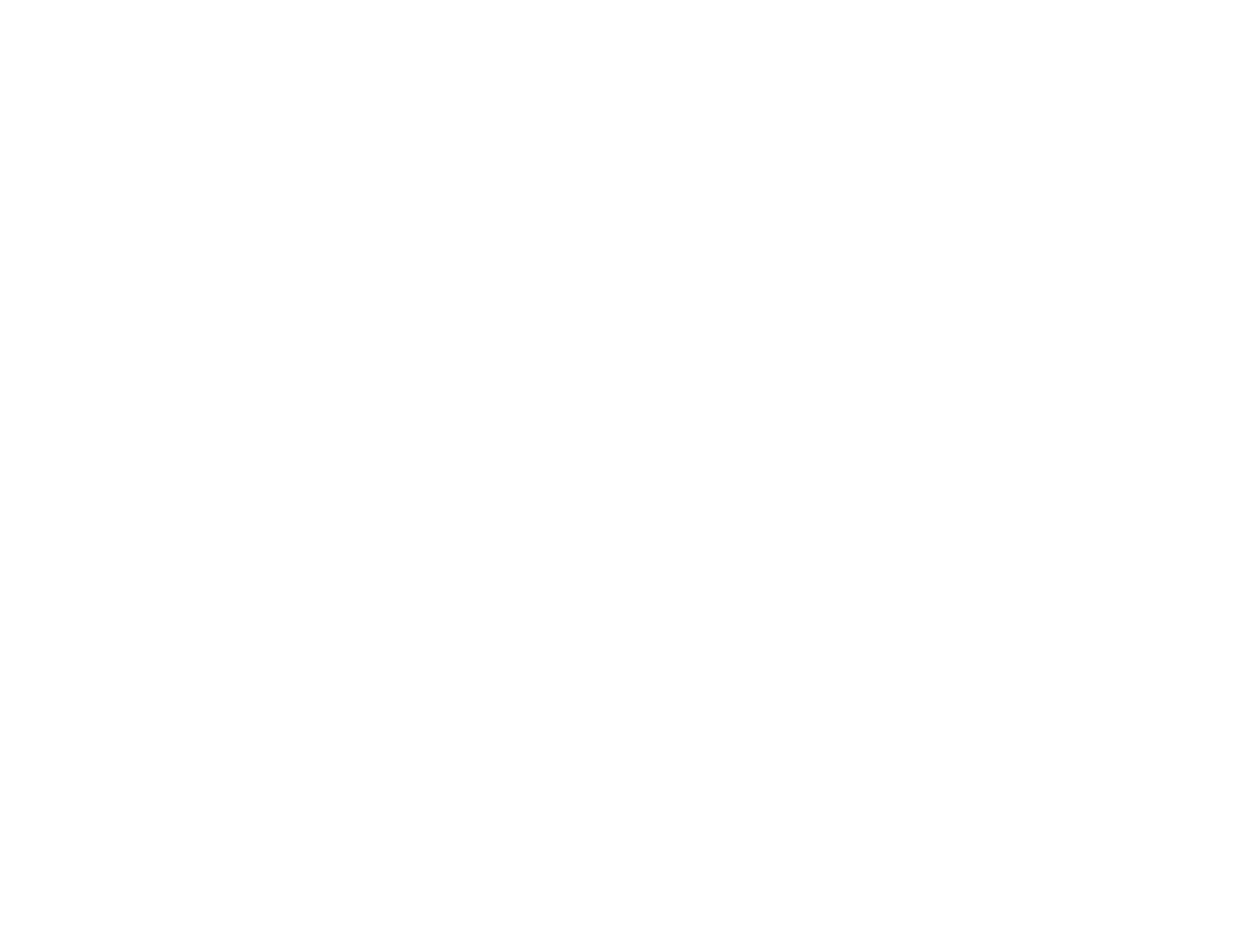
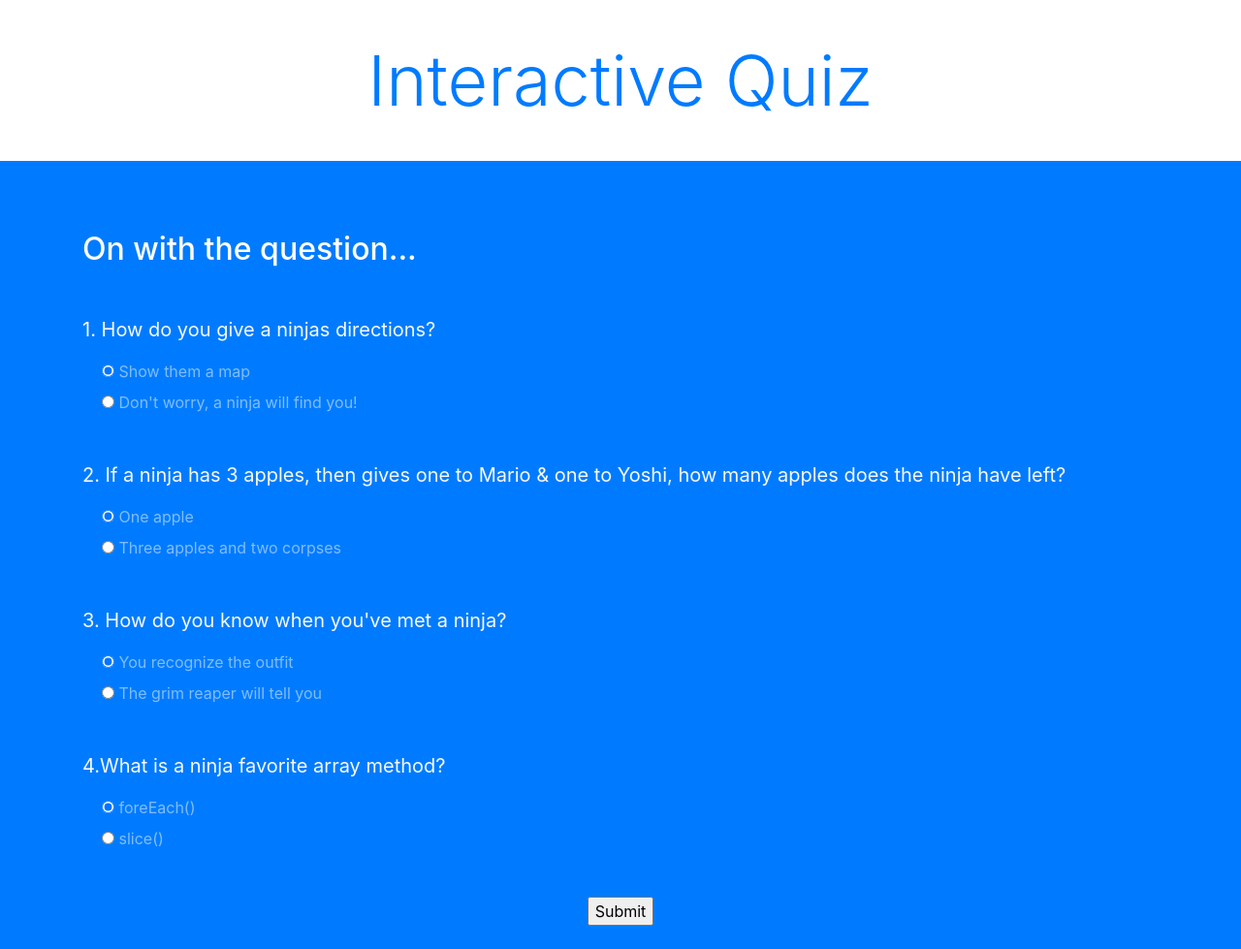
Before and after one commit to onedorn/interactive-quiz, a plain HTML site: page index.html in a window 1280 px wide. Shown: the whole page at 97% size. Before the commit the page ends 800 px from the top, so only its background shows below. Drawn offline with nearby package versions, Linux system fonts and the light colour scheme.

Commit message:
HTML template is done so far!

```diff
--- a/index.html
+++ b/index.html
@@ -8,7 +8,68 @@
     <title>Quiz</title>
 </head>
 <body>
+    <!-- Top section -->
+    <div class="intro py-3 bg-white text-center">
+        <div class="container">
+            <h2 class="text-primary display-3 my-4">Interactive Quiz</h2>
+        </div>
+    </div>
 
+    <!-- Quiz section -->
+    <div class="quiz py-4 bg-primary">
+        <div class="container">
+            <h2 class="my-5 text-white">On with the question...</h2>
+            <form class="quiz-form text-light">
+                <div class="my-5">
+                    <p class="lead font-weight-normal">1. How do you give a ninjas directions?</p>
+                    <div class="form-check my-2 text-white-50">
+                        <input type="radio" name="q1" value="A" checked>
+                        <label class="form-check-label">Show them a map</label>
+                    </div>
+                    <div class="form-check my-2 text-white-50">
+                        <input type="radio" name="q1" value="B">
+                        <label class="form-check-label">Don't worry, a ninja will find you!</label>
+                    </div>
+                </div>
+                <div class="my-5">
+                    <p class="lead font-weight-normal">2. If a ninja has 3 apples, then gives one to Mario & one to Yoshi, how many apples does the ninja have left?</p>
+                    <div class="form-check my-2 text-white-50">
+                        <input type="radio" name="q2" value="A" checked>
+                        <label class="form-check-label">One apple</label>
+                    </div>
+                    <div class="form-check my-2 text-white-50">
+                        <input type="radio" name="q2" value="B">
+                        <label class="form-check-label"></label>Three apples and two corpses</label>
+                    </div>
+                </div>
+                <div class="my-5">
+                    <p class="lead font-weight-normal">3. How do you know when you've met a ninja?</p>
+                    <div class="form-check my-2 text-white-50">
+                        <input type="radio" name="q3" value="A" checked>
+                        <label class="form-check-label">You recognize the outfit</label>
+                    </div>
+                    <div class="form-check my-2 text-white-50">
+                        <input type="radio" name="q3" value="B">
+                        <label class="form-check-label"></label>The grim reaper will tell you</label>
+                    </div>
+                </div>
+                <div class="my-5">
+                    <p class="lead font-weight-normal">4.What is a ninja favorite array method?</p>
+                    <div class="form-check my-2 text-white-50">
+                        <input type="radio" name="q4" value="A" checked>
+                        <label class="form-check-label">foreEach()</label>
+                    </div>
+                    <div class="form-check my-2 text-white-50">
+                        <input type="radio" name="q4" value="B">
+                        <label class="form-check-label"></label>slice()</label>
+                    </div>
+                </div>
+                <div class="text-center">
+                    <input type="submit" class="btn-btn-button" value="Submit">
+                </div>
+            </form>
+        </div>
+    </div>
     <script src="script.js"></script>
 </body>
 </html>
```
